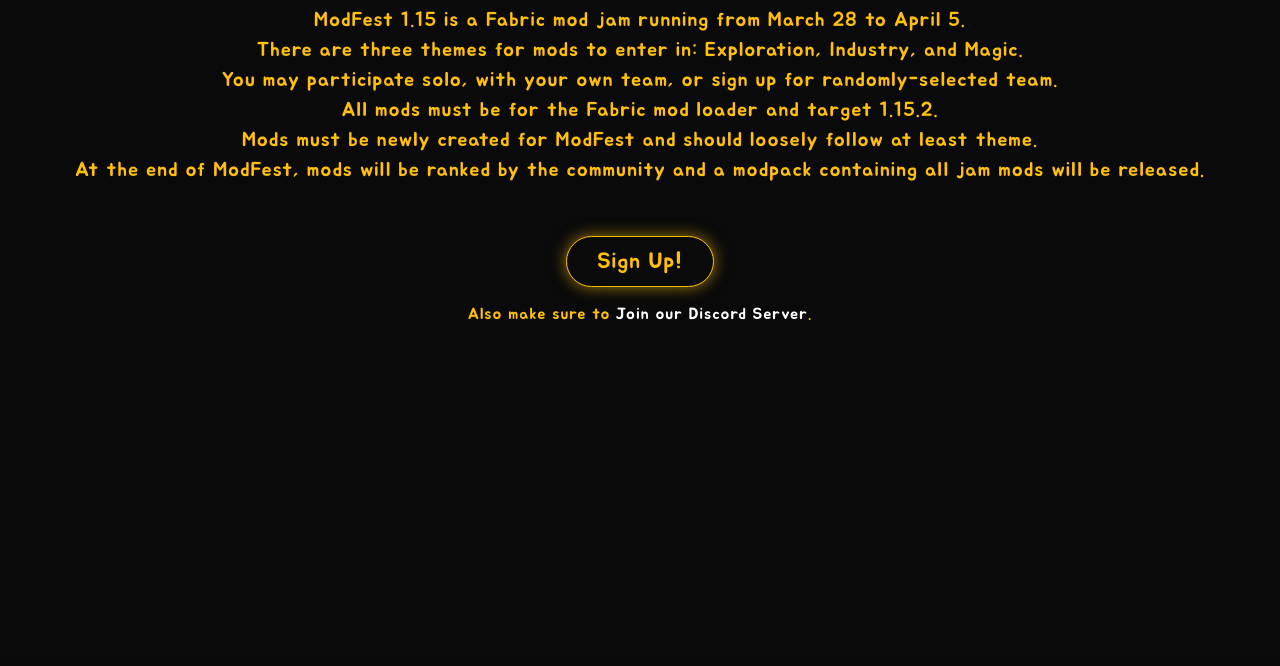
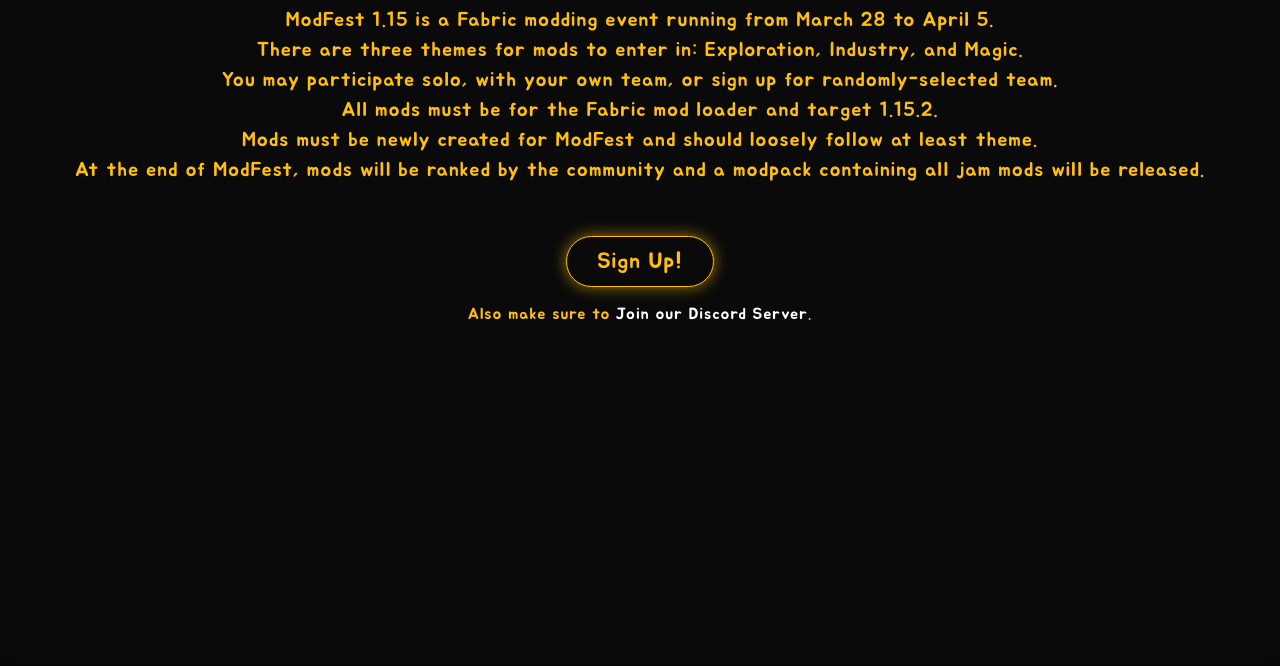
Before and after one commit to ModFest/modfest.github.io, a plain HTML site: page index.html in a window 1280 px wide. Shown: the part 131-797 px from the top of the page. Drawn offline with nearby package versions, Linux system fonts and the light colour scheme.

Commit message:
Update index.html

```diff
--- a/index.html
+++ b/index.html
@@ -35,7 +35,7 @@
         <div class="container">
             <div class="row justify-content-center">
                 <h1 class="text">Welcome to ModFest 1.15!</h1>
-                <p class="text">ModFest 1.15 is a Fabric mod jam running from March 28 to April 5.<br>
+                <p class="text">ModFest 1.15 is a Fabric modding event running from March 28 to April 5.<br>
                     There are three themes for mods to enter in: Exploration, Industry, and Magic.<br>
                     You may participate solo, with your own team, or sign up for randomly-selected team.<br>
                     All mods must be for the Fabric mod loader and target 1.15.2.<br>
```
